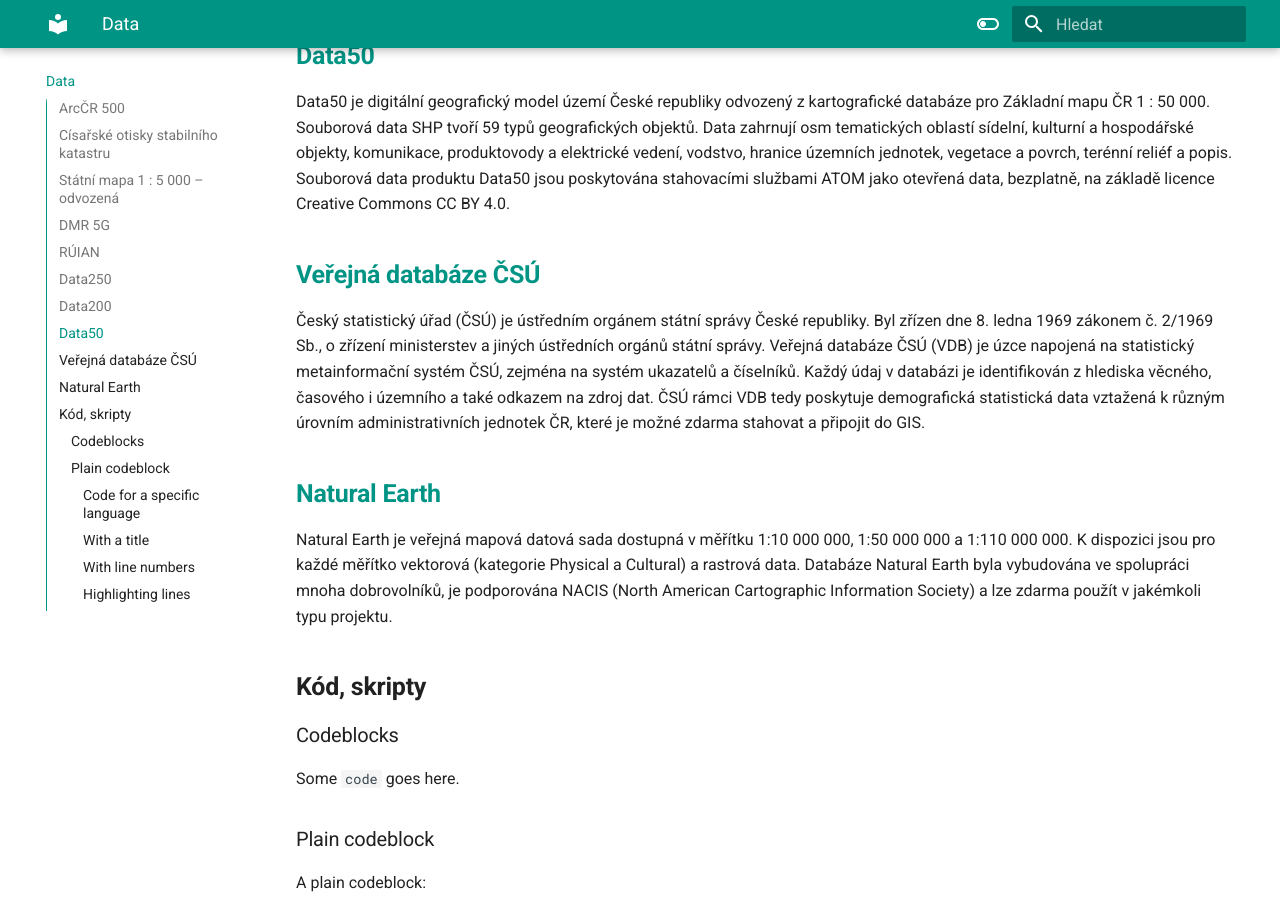
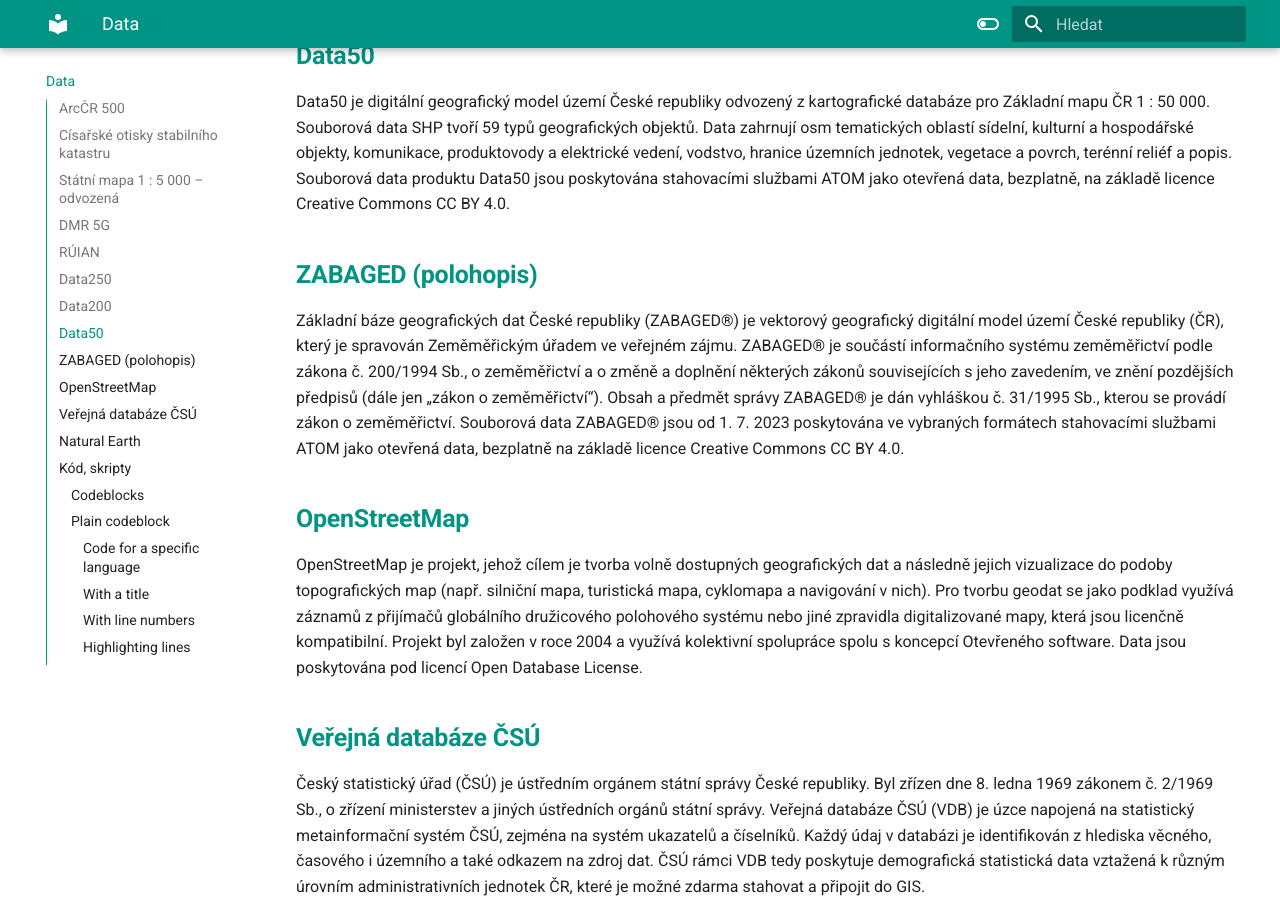
Before and after one commit to k155gis0/gis1, an MkDocs documentation site: the page built from docs/data.md, in a window 1280 px wide and 900 px high, scrolled down 2052 px. Built offline with MkDocs 1.6.1 and Material for MkDocs 9.7.7, drawn with Linux system fonts in a browser that asks for light colours.

Commit message:
data: +zabaged +osm

```diff
--- a/docs/data.md
+++ b/docs/data.md
@@ -34,6 +34,12 @@ V Zeměměřickém úřadu tato databáze slouží jako zdroj pro tvorbu kartogr
 
 ## [Data50](https://geoportal.cuzk.cz/(S(htwtba15ms3bpwjajv0aqpxq))/Default.aspx?mode=TextMeta&side=mapy_data50&text=dSady_mapyData50 "Databáze Data50")
 Data50 je digitální geografický model území České republiky odvozený z kartografické databáze pro Základní mapu ČR 1 : 50 000. Souborová data SHP tvoří 59 typů geografických objektů. Data zahrnují osm tematických oblastí sídelní, kulturní a hospodářské objekty, komunikace, produktovody a elektrické vedení, vodstvo, hranice územních jednotek, vegetace a povrch, terénní reliéf a popis. Souborová data produktu Data50 jsou poskytována stahovacími službami ATOM jako otevřená data, bezplatně, na základě licence Creative Commons CC BY 4.0.
+
+## [ZABAGED (polohopis)](https://geoportal.cuzk.cz/(S(4d3ixwvvpejhs0flnqsgbbbh))/default.aspx?mode=TextMeta&text=dSady_zabaged&side=zabaged&menu=24 "Základní báze geografických dat České republiky - polohopis")
+Základní báze geografických dat České republiky (ZABAGED®) je vektorový geografický digitální model území České republiky (ČR), který je spravován Zeměměřickým úřadem ve veřejném zájmu. ZABAGED® je součástí informačního systému zeměměřictví podle zákona č. 200/1994 Sb., o zeměměřictví a o změně a doplnění některých zákonů souvisejících s jeho zavedením, ve znění pozdějších předpisů (dále jen „zákon o zeměměřictví“). Obsah a předmět správy ZABAGED® je dán vyhláškou č. 31/1995 Sb., kterou se provádí zákon o zeměměřictví. Souborová data ZABAGED® jsou od 1. 7. 2023 poskytována ve vybraných formátech stahovacími službami ATOM jako otevřená data, bezplatně na základě licence Creative Commons CC BY 4.0.
+
+## [OpenStreetMap](https://download.geofabrik.de/europe/czech-republic.html "Data OSM pro ČR")
+OpenStreetMap je projekt, jehož cílem je tvorba volně dostupných geografických dat a následně jejich vizualizace do podoby topografických map (např. silniční mapa, turistická mapa, cyklomapa a navigování v nich). Pro tvorbu geodat se jako podklad využívá záznamů z přijímačů globálního družicového polohového systému nebo jiné zpravidla digitalizované mapy, která jsou licenčně kompatibilní. Projekt byl založen v roce 2004 a využívá kolektivní spolupráce spolu s koncepcí Otevřeného software. Data jsou poskytována pod licencí Open Database License.
 
 ## [Veřejná databáze ČSÚ](https://vdb.czso.cz/vdbvo2/ " VDB ČSÚ")
 Český statistický úřad (ČSÚ) je ústředním orgánem státní správy České republiky. Byl zřízen dne 8. ledna 1969 zákonem č. 2/1969 Sb., o zřízení ministerstev a jiných ústředních orgánů státní správy. Veřejná databáze ČSÚ (VDB) je úzce napojená na statistický metainformační systém ČSÚ, zejména na systém ukazatelů a číselníků. Každý údaj v databázi je identifikován z hlediska věcného, časového i územního a také odkazem na zdroj dat. ČSÚ rámci VDB tedy poskytuje demografická statistická data vztažená k různým úrovním administrativních jednotek ČR, které je možné zdarma stahovat a připojit do GIS.
```
